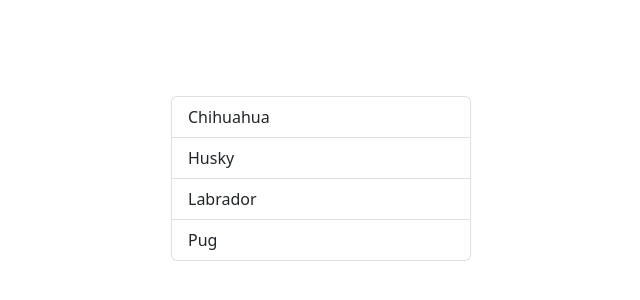
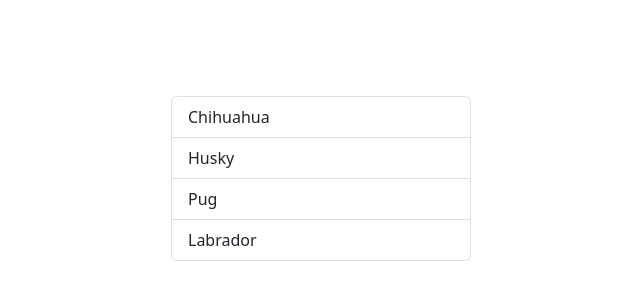
Before and after one commit to otaviohenrique1/dogbreed_frontend, a React (Create React App) app: page /list in a window 1280 px wide. Shown: the part 222-522 px from the top of the page, without its empty margins (319-959 px from the left). Built offline with nearby package versions, Linux system fonts and the light colour scheme.

Commit message:
commit 6

```diff
--- a/src/context/index.tsx
+++ b/src/context/index.tsx
@@ -1,5 +1,5 @@
 import { ReactNode } from "react";
-import { UserContextProvider } from "./carrinho/index";
+import { UserContextProvider } from "./userToken/index";
 
 interface GlobalContextProps {
   children: ReactNode;
--- a/src/context/carrinho/index.tsx
+++ b/src/context/userToken/index.tsx
@@ -1,16 +1,12 @@
 import { createContext, Dispatch,  ReactNode, SetStateAction, useState } from "react";
 
-export interface UserData {
-  userToken: string;
-}
-
 interface UserContextProps {
-  dataUserContext: UserData[];
-  setDataUserContext: Dispatch<SetStateAction<UserData[]>>
+  dataUserContext: string;
+  setDataUserContext: Dispatch<SetStateAction<string>>
 }
 
 const initialValuesUserContext = {
-  dataUserContext: [],
+  dataUserContext: "",
   setDataUserContext: () => {},
 };
 
@@ -21,7 +17,7 @@ interface UserContextProviderProps {
 }
 
 export function UserContextProvider(props: UserContextProviderProps) {
-  const [dataUserContext, setDataUserContext] = useState<UserData[]>(initialValuesUserContext.dataUserContext);
+  const [dataUserContext, setDataUserContext] = useState<string>(initialValuesUserContext.dataUserContext);
 
   return (
     <UserContextContext.Provider value={{ dataUserContext: dataUserContext, setDataUserContext: setDataUserContext }}>
--- a/src/pages/Breed.tsx
+++ b/src/pages/Breed.tsx
@@ -1,12 +1,54 @@
-import { Center } from '../components/Center';
 import { useParams } from "react-router-dom";
+import { useContext, useEffect, useState } from 'react';
+import { api } from '../utils/api';
+import { UserContextContext } from '../context/userToken';
+import { Col, Container, Row } from 'reactstrap';
+import styled from 'styled-components';
+import { toUpperCaseFirstLetter } from "../utils/utils";
+
+interface DogBreedDataType {
+  breed: string;
+  list: string[]
+}
+
+const initialValues: DogBreedDataType = {
+  breed: '',
+  list: []
+};
 
 export function Breed() {
   const { breed } = useParams();
+  const { dataUserContext } = useContext(UserContextContext);
+  const [dataDogBreedList, setDataDogBreedList] = useState<DogBreedDataType>(initialValues);
+
+  useEffect(() => {
+    api.get(`list?breed=${breed}`, {
+      headers: { "Authorization": `${dataUserContext}` }
+    })
+      .then((data) => {
+        console.log(data);
+        setDataDogBreedList({
+          breed: toUpperCaseFirstLetter(data.data.breed),
+          list: data.data.list,
+        });
+      })
+      .catch((error) => console.error(error));
+  }, [breed, dataDogBreedList.breed, dataUserContext]);
 
   return (
-    <Center>
-      <h1>{(breed) ? breed : "asd"}</h1>
-    </Center>
+    <Container>
+      <h1>{dataDogBreedList.breed}</h1>
+      <Row>
+        {dataDogBreedList.list.map((item, index) => (
+          <Col key={index} className="mb-2">
+            <Img src={item} alt={`Imagem_${index}`} />
+          </Col>
+        ))}
+      </Row>
+    </Container>
   )
 }
+
+const Img = styled.img`
+  height: 150px;
+`;
--- a/src/pages/List.tsx
+++ b/src/pages/List.tsx
@@ -2,37 +2,23 @@ import { useNavigate } from 'react-router-dom';
 import { ListGroup, ListGroupItem } from 'reactstrap';
 import { Center } from '../components/Center';
 import styled from 'styled-components';
+import { toUpperCaseFirstLetter } from '../utils/utils';
 
 export function List() {
   const navigate = useNavigate();
 
+  const MenuList = ["chihuahua", "husky", "pug", "labrador"];
+
   return (
     <Center>
       <ListGroupStyled>
-        <ListGroupItemStyled
-          action
-          onClick={() => {
-            navigate(`list/${"chihuahua"}`);
-          }}
-        >Chihuahua</ListGroupItemStyled>
-        <ListGroupItemStyled
-          action
-          onClick={() => {
-            navigate("husky");
-          }}
-        >Husky</ListGroupItemStyled>
-        <ListGroupItemStyled
-          action
-          onClick={() => {
-            navigate("labrador");
-          }}
-        >Labrador</ListGroupItemStyled>
-        <ListGroupItemStyled
-          action
-          onClick={() => {
-            navigate("pug");
-          }}
-        >Pug</ListGroupItemStyled>
+        {MenuList.map((item, index) => (
+          <ListGroupItemStyled
+            key={index}
+            action
+            onClick={() => navigate(`${item}`)}
+          >{toUpperCaseFirstLetter(item)}</ListGroupItemStyled>
+        ))}
       </ListGroupStyled>
     </Center>
   )
@@ -40,6 +26,13 @@ export function List() {
 
 const ListGroupItemStyled = styled(ListGroupItem)`
   cursor: pointer;
+  &:hover {
+    background-color: aliceblue;
+  }
+
+  &:active {
+    background-color: #99cfff;
+  }
 `;
 
 const ListGroupStyled = styled(ListGroup)`
--- a/src/pages/Register.tsx
+++ b/src/pages/Register.tsx
@@ -1,20 +1,24 @@
+import { useContext } from 'react';
 import { Center } from '../components/Center';
-// import { useNavigate } from "react-router-dom";
+import { useNavigate } from "react-router-dom";
 import { FormUser } from '../components/Form';
+import { UserContextContext } from '../context/userToken';
 import { FormUserTypes } from '../types/types';
 import { api } from '../utils/api';
 
 export function Register() {
-  // const navigate = useNavigate();
+  const { setDataUserContext } = useContext(UserContextContext);
+  const navigate = useNavigate();
 
   function handleSubmit(values: FormUserTypes) {
     // alert(values.email);
     api.post("register", { email: values.email })
       .then((data) => {
-        console.log(data);
+        // console.log(data);
         // console.log(data.data.user.token);
+        setDataUserContext(data.data.user.token);
 
-        // navigate('list');
+        navigate('list');
       })
       .catch((error) => {
         alert("Não encontrado")
--- a/src/pages/routes.tsx
+++ b/src/pages/routes.tsx
@@ -1,9 +1,13 @@
-import { BrowserRouter, Routes, Route } from "react-router-dom";
+import { ReactNode, useContext } from "react";
+import { BrowserRouter, Routes, Route, Navigate, Outlet } from "react-router-dom";
 import { List } from "./List";
 import { Register } from "./Register";
 import { Breed } from "./Breed";
+import { UserContextContext } from "../context/userToken/index";
 
 export function RouterApp() {
+  const { dataUserContext, setDataUserContext } = useContext(UserContextContext);
+
   return (
     <BrowserRouter>
       <Routes>
@@ -14,3 +18,21 @@ export function RouterApp() {
     </BrowserRouter>
   );
 }
+
+function PrivateOutlet() {
+  const auth = useAuth();
+  return auth ? <Outlet /> : <Navigate to="/" />;
+}
+
+interface PrivateRouteProps {
+  children: ReactNode;
+}
+
+function PrivateRoute({ children }: PrivateRouteProps) {
+  const auth = useAuth();
+  return auth ? children : <Navigate to="/login" />;
+}
+
+function useAuth() {
+  return true;
+}
--- /dev/null
+++ b/src/utils/utils.ts
@@ -0,0 +1,6 @@
+export function toUpperCaseFirstLetter(text: string) {
+  const firstLetter = String(text)[0].toUpperCase();
+  const restOfTheString = String(text).substring(1);
+  let result = firstLetter + restOfTheString;
+  return result;
+}
```
